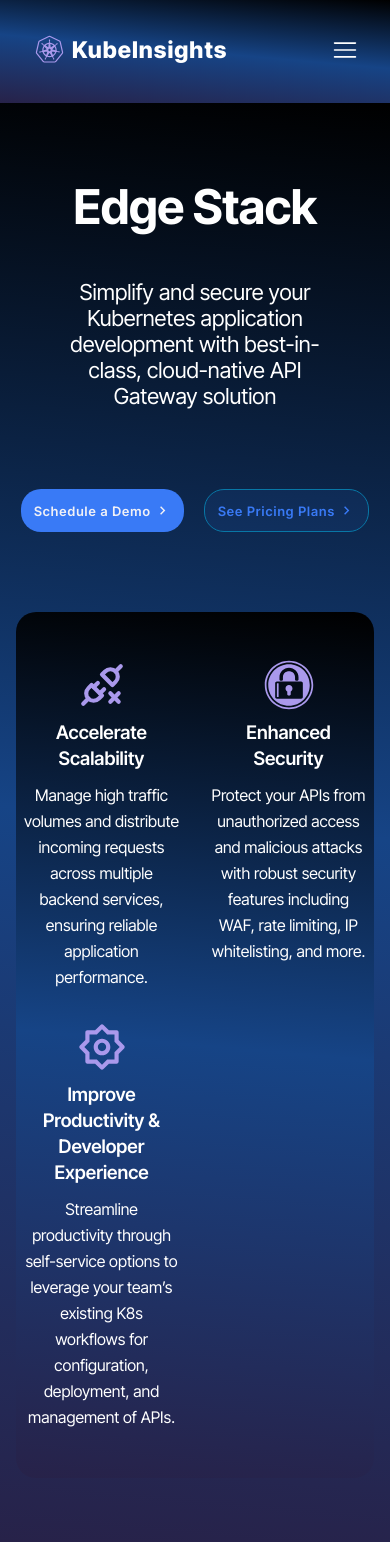
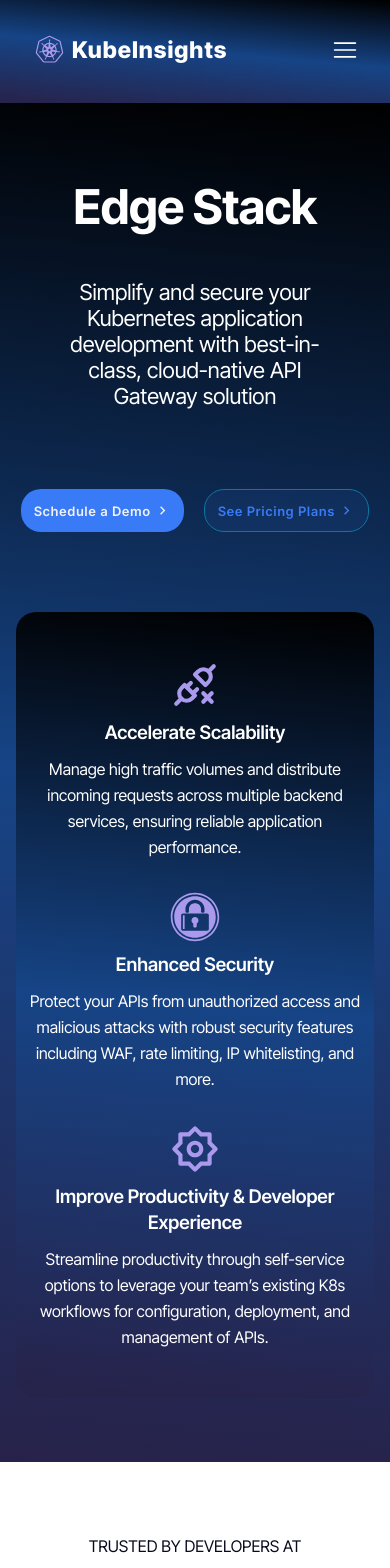
Before and after one commit to earlmorningstar/kubeInsights, a React (Create React App) app: page / in a window 390 px wide. Shown: the top 1568 px of the page. Built offline with nearby package versions, Linux system fonts and the light colour scheme.

Commit message:
Update StyleSheet.css

```diff
--- a/src/pages/StyleSheet.css
+++ b/src/pages/StyleSheet.css
@@ -842,6 +842,11 @@
     padding: 4rem 2rem;
   }
 
+  .Hero-info-parent {
+    grid-template-columns: repeat(1, minmax(0, 1fr));
+    padding: 3rem 0.5rem;
+  }
+
   .no-hidden-fee-parent {
     padding: 4rem 2rem;
   }
@@ -901,10 +906,6 @@
     font-size: 13px;
   }
 
-  .Hero-info-parent {
-    grid-template-columns: repeat(2, minmax(0, 1fr));
-    padding: 3rem 0.5rem;
-  }
 
   .Hero-info > h3 {
     font-weight: 600;
```
